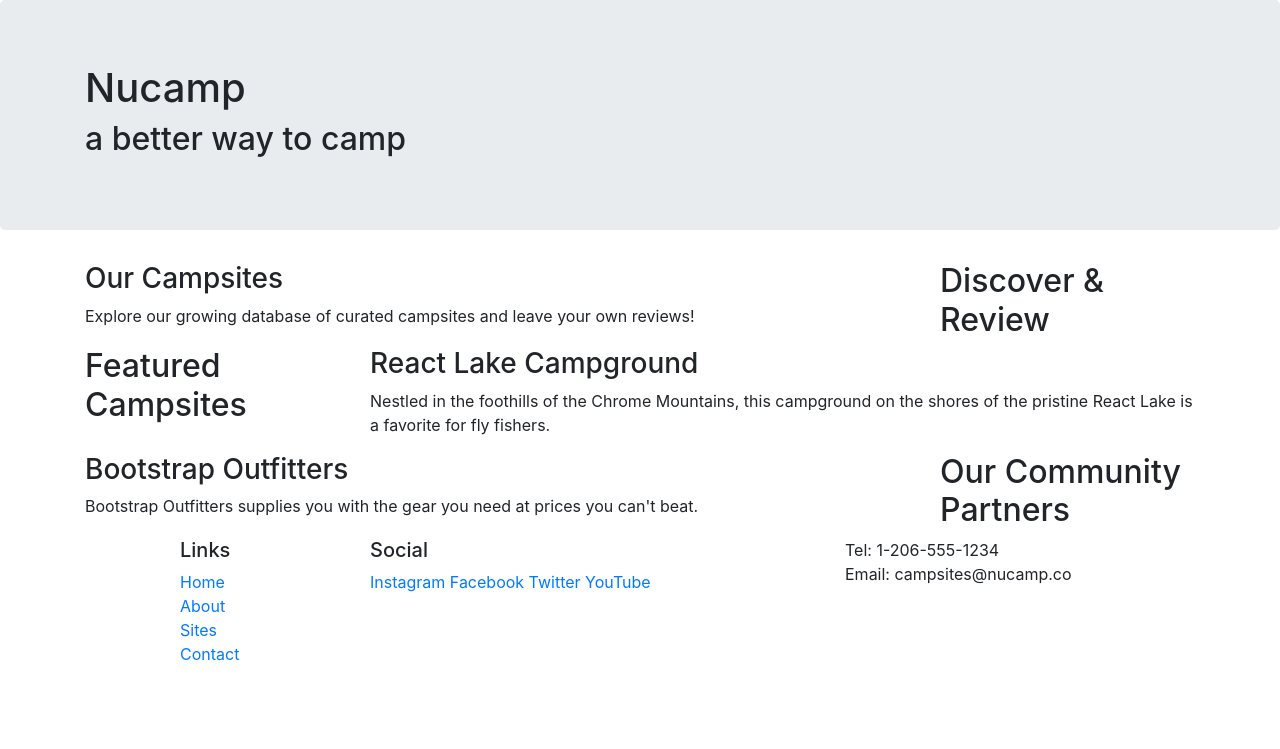
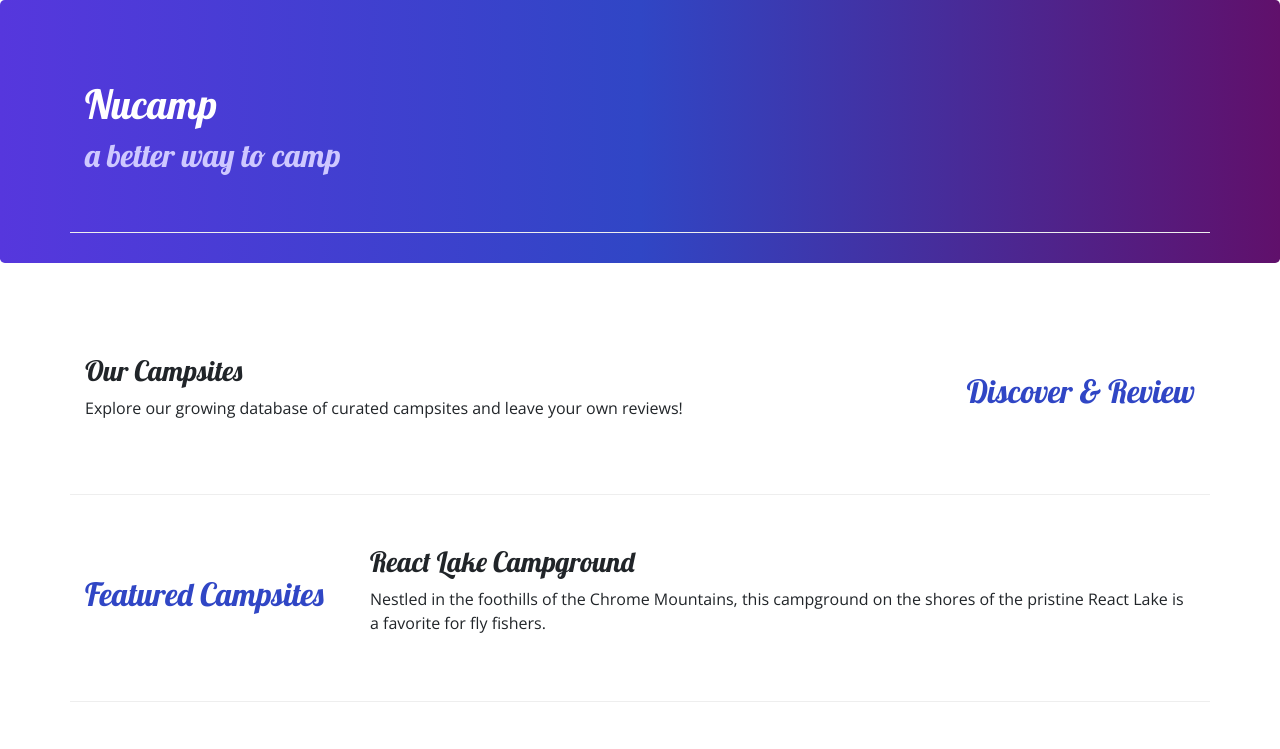
Before and after one commit to chuckali/nucampsite_bootstrap, a website: page index.html in a window 1280 px wide. Shown: the top 749 px of the page. Drawn offline with nearby package versions, Linux system fonts and the light colour scheme.

Commit message:
Adding Custom Styles

```diff
--- /dev/null
+++ b/css/styles.css
@@ -0,0 +1,32 @@
+body {
+    font-family: "Open Sans", sans-serif;
+}
+
+h1, h2, h3 {
+    font-family: "Lobster", cursive;
+}
+
+h2 {
+    color: #3046C5;
+}
+
+header h2 {
+    color: #CEC8FF;
+}
+
+footer {
+    background-image: linear-gradient(#CEC8FF, white);
+    padding: 20px 0;
+}
+
+.jumbotron {
+    padding: 30px;
+    background-image: linear-gradient(to right, #5637DD, #3046C5, #60106B);
+    color: white;
+}
+
+.row-content {
+    padding: 50px 0;
+    border-bottom: 1px ridge;
+    min-height: 200px;
+}
--- a/index.html
+++ b/index.html
@@ -9,14 +9,17 @@
     <!-- Bootstrap CSS -->
     <link rel="stylesheet" href="node_modules/bootstrap/dist/css/bootstrap.min.css" />
 
-    <title>Nucamp: A Better Way To Camp</title>
+    <!-- Additional CSS must be placed after Bootstrap CSS -->
+    <link rel="stylesheet" href="https://fonts.googleapis.com/css?family=Lobster|Open+Sans" />
+    <link rel="stylesheet" href="css/styles.css" />
+    <title>NuCamp: A Better Way To Camp</title>
 </head>
 
 <body>
 
     <header class="jumbotron">
         <div class="container">
-            <div class="row">
+            <div class="row row-content align-items-center">
                 <div class="col">
                     <h1>Nucamp</h1>
                     <h2>a better way to camp</h2>
@@ -26,9 +29,9 @@
     </header>
 
     <div class="container">
-        <div class="row">
+        <div class="row row-content align-items-center">
              <div class="col-sm-4 order-sm-last col-md-3">
-                <h2>Discover & Review</h2>
+                <h2 class="text-sm-right">Discover & Review</h2>
             </div>
             <div class="col">
                 <h3>Our Campsites</h3>
@@ -36,7 +39,7 @@
             </div>
         </div>
 
-        <div class="row">
+        <div class="row row-content align-items-center">
             <div class="col-sm-4 col-md-3">
                 <h2>Featured Campsites</h2>
             </div>
@@ -46,9 +49,9 @@
             </div>
         </div>
 
-        <div class="row">
+        <div class="row row-content">
             <div class="col-sm-4 order-sm-last col-md-3">
-                <h2>Our Community Partners</h2>
+                <h2 class="text-sm-right">Our Community Partners</h2>
             </div>
             <div class="col">
                 <h3>Bootstrap Outfitters</h3>
@@ -69,15 +72,15 @@
                         <li><a href="#">Contact</a></li>
                     </ul>
                 </div>
-                <div class="col-6 col-sm-5">
+                <div class="col-6 col-sm-5 text-center">
                     <h5>Social</h5>
                     <a href="http://instagram.com/">Instagram</a>
                     <a href="http://facebook.com/">Facebook</a>
                     <a href="http://twitter.com/">Twitter</a>
                     <a href="http://youtube.com/">YouTube</a>
                 </div>
-                <div class="col-sm-4">
-                    Tel: 1-206-555-1234<br />
+                <div class="col-sm-4 text-center">
+                    Tel: 1-206-555-1234<br/>
                     Email: campsites@nucamp.co
                 </div>
            </div>
```
